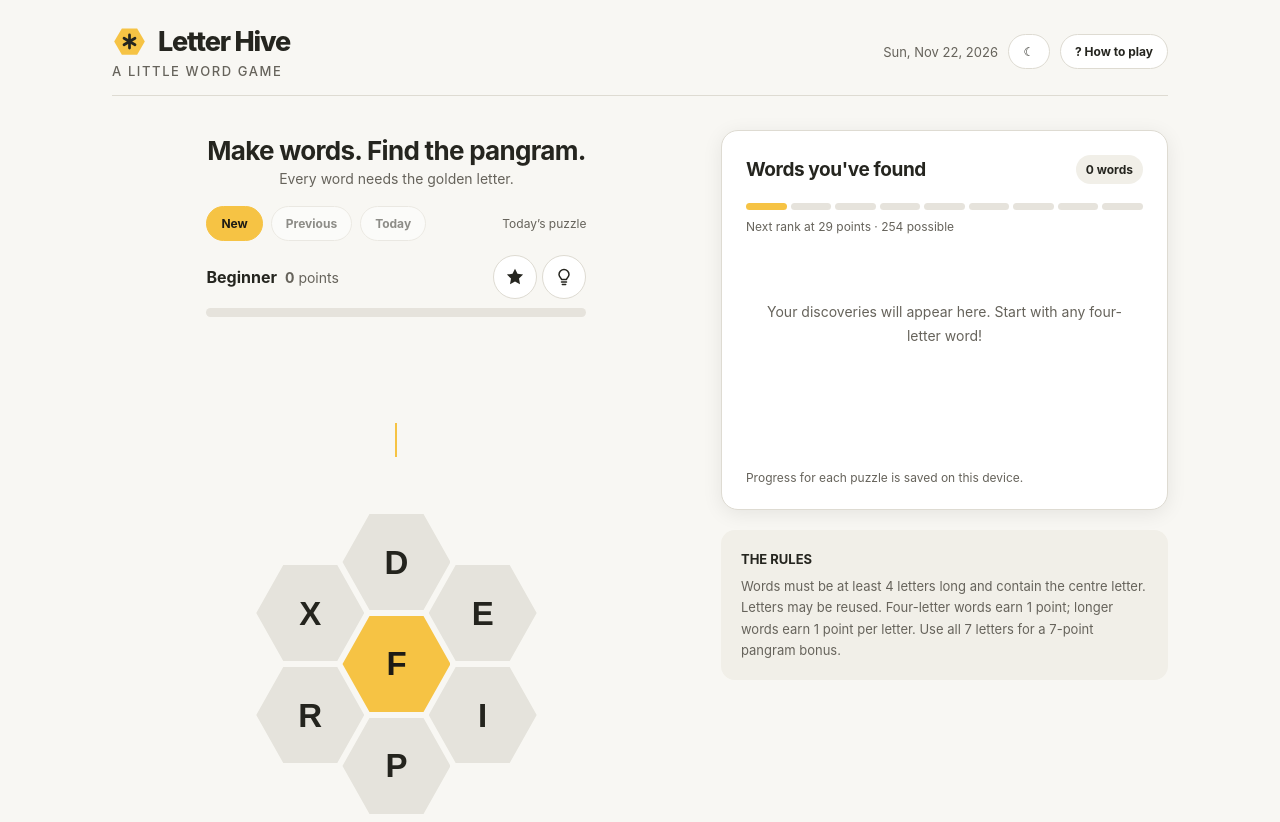
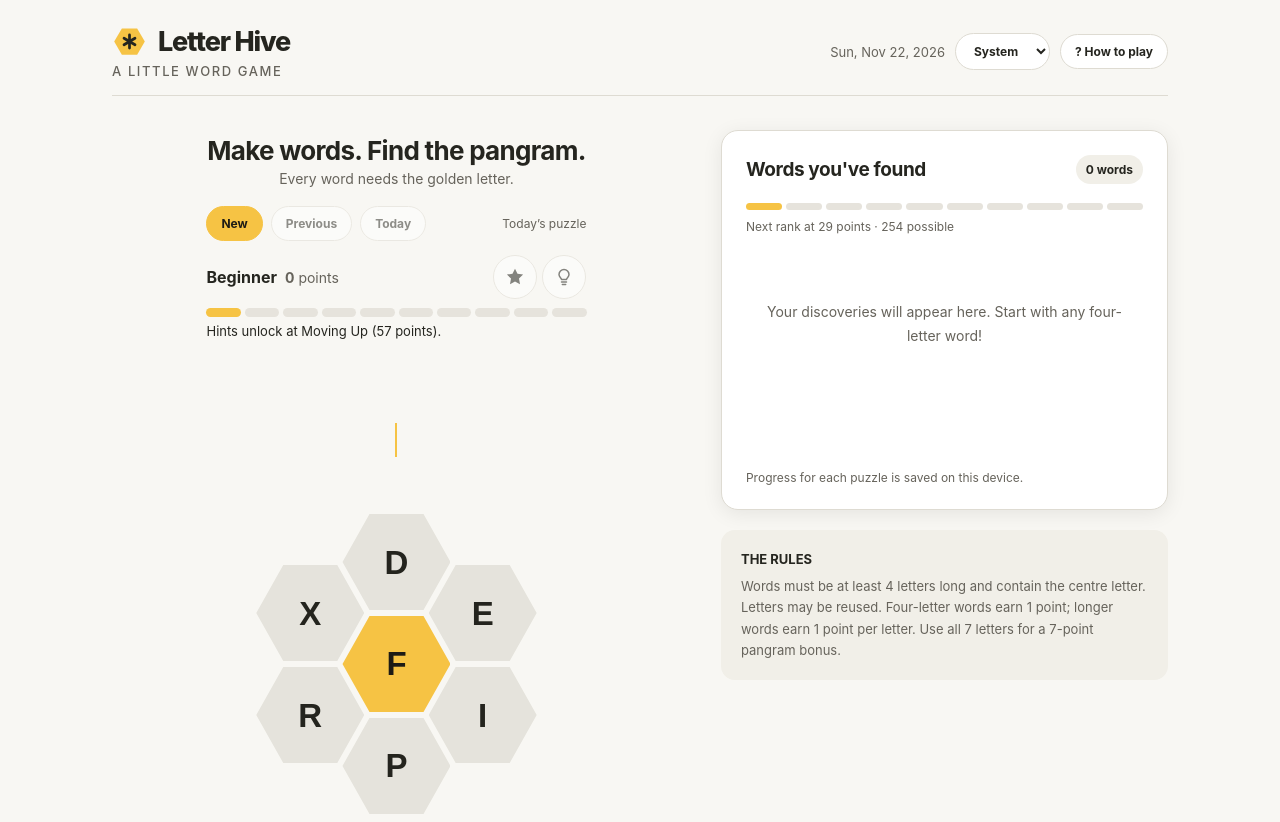
Before and after one commit to jortronQ/letter-hive, a plain HTML site: page index.html in a window 1280 px wide. Shown: the top 822 px of the page. Drawn offline with Linux system fonts and the light colour scheme.

Commit message:
Add System theme and unify rank-based gameplay controls
Closes #12
Closes #14
Closes #15

```diff
--- a/index.html
+++ b/index.html
@@ -18,16 +18,13 @@
           <div class="subtitle">A little word game</div>
         </div>
         <div class="topRight">
-          <span class="date" id="today"></span
-          ><button
-            class="pill themeBtn"
-            id="themeBtn"
-            type="button"
-            aria-label="Switch colour theme"
-            title="Switch colour theme"
-          >
-            ◐</button
-          ><button class="pill" id="howBtn" type="button">? How to play</button>
+          <span class="date" id="today"></span>
+          <select class="pill themeSelect" id="themeMode" aria-label="Colour mode">
+            <option value="system">System</option>
+            <option value="light">Light</option>
+            <option value="dark">Dark</option>
+          </select>
+          <button class="pill" id="howBtn" type="button">? How to play</button>
         </div>
       </header>
       <main class="content">
@@ -78,7 +75,7 @@
                 </button>
               </div>
             </div>
-            <div class="track"><div id="progress"></div></div>
+            <div class="ranks scoreRanks" id="progress" aria-hidden="true"></div>
             <div class="hintRow">
               <p id="puzzleClue" role="status" aria-atomic="true" tabindex="-1"></p>
               <button class="pill hintIcon" id="strongerHint" type="button"
@@ -137,7 +134,7 @@
               <h2 id="foundHeading" tabindex="-1">Words you've found</h2>
               <span class="counter" id="count">0 words</span>
             </div>
-            <div class="ranks" id="ranks"></div>
+            <div class="ranks" id="ranks" aria-hidden="true"></div>
             <div class="next" id="next"></div>
             <div class="found" id="found">
               <div class="empty">
--- a/letter-hive.css
+++ b/letter-hive.css
@@ -110,19 +110,6 @@ input:focus-visible {
 }
 .scoretitle > span {
   color: #66645e;
-}
-.track {
-  width: 100%;
-  height: 9px;
-  background: #e9e7df;
-  border-radius: 100px;
-  overflow: hidden;
-}
-.track > div {
-  height: 100%;
-  background: #efbd39;
-  border-radius: 100px;
-  transition: width 0.25s;
 }
 .entry {
   height: 62px;
@@ -486,13 +473,11 @@ body {
 :root[data-theme="dark"] .hex:hover {
   filter: brightness(1.14);
 }
-.track > div,
+.ranks i {
+  background: var(--track);
+}
 .ranks i.done {
   background: var(--gold);
-}
-.track,
-.ranks i {
-  background: var(--track);
 }
 .panel {
   background: var(--panel);
@@ -556,9 +541,14 @@ button:focus-visible {
   flex-wrap: wrap;
   justify-content: flex-end;
 }
-.themeBtn {
-  min-width: 42px;
-  padding: 9px 12px;
+.themeSelect {
+  font-family: inherit;
+  cursor: pointer;
+}
+
+.themeSelect:focus-visible {
+  outline: 3px solid var(--focus);
+  outline-offset: 2px;
 }
 .hex {
   line-height: 1;
@@ -572,8 +562,12 @@ button:focus-visible {
   }
 }
 
-#progress {
-  width: 0%;
+.scoreRanks {
+  margin: 0;
+}
+
+.scoreRanks i {
+  height: 9px;
 }
 
 .foot a {
--- a/letter-hive.js
+++ b/letter-hive.js
@@ -1,5 +1,24 @@
 (async () => {
   "use strict";
+  const $ = (id) => document.getElementById(id);
+  const themeSelect = $("themeMode");
+  const systemTheme = window.matchMedia?.("(prefers-color-scheme: dark)");
+  themeSelect.value = "system";
+  try {
+    const savedTheme = localStorage.getItem("letterhive-theme");
+    if (savedTheme === "light" || savedTheme === "dark") themeSelect.value = savedTheme;
+  } catch {}
+  function applyTheme() {
+    const mode = themeSelect.value;
+    document.documentElement.dataset.theme =
+      mode === "system" ? (systemTheme?.matches ? "dark" : "light") : mode;
+  }
+  themeSelect.addEventListener("change", () => {
+    try { localStorage.setItem("letterhive-theme", themeSelect.value); } catch {}
+    applyTheme();
+  });
+  systemTheme?.addEventListener?.("change", applyTheme);
+  applyTheme();
   const controls = document.querySelectorAll(".hex, .actions button, .puzzleNav button, #hintBtn");
   controls.forEach((button) => (button.disabled = true));
   const response = await fetch("data/puzzles.json");
@@ -12,38 +31,6 @@
     .then((result) => result.ok ? result.json() : {})
     .then((data) => data ?? {})
     .catch(() => ({}));
-  const $ = (id) => document.getElementById(id);
-  const userTheme = (() => {
-    try {
-      return localStorage.getItem("letterhive-theme");
-    } catch {
-      return null;
-    }
-  })();
-  const prefersDark =
-    window.matchMedia &&
-    window.matchMedia("(prefers-color-scheme: dark)").matches;
-  let theme =
-    userTheme === "dark" || userTheme === "light"
-      ? userTheme
-      : prefersDark
-        ? "dark"
-        : "light";
-  function applyTheme() {
-    document.documentElement.dataset.theme = theme;
-    $("themeBtn").textContent = theme === "dark" ? "☀" : "☾";
-    $("themeBtn").title =
-      theme === "dark" ? "Switch to light mode" : "Switch to dark mode";
-    $("themeBtn").setAttribute("aria-label", $("themeBtn").title);
-  }
-  $("themeBtn").addEventListener("click", () => {
-    theme = theme === "dark" ? "light" : "dark";
-    try {
-      localStorage.setItem("letterhive-theme", theme);
-    } catch {}
-    applyTheme();
-  });
-  applyTheme();
   const now = new Date();
   const dayKey = [
     now.getFullYear(),
@@ -128,25 +115,32 @@
     "Genius",
     "Queen Bee",
   ];
+  const hintUnlockLevel = 2;
+  const rankThreshold = (level) => Math.ceil(total * level / (ranks.length - 1));
+  let rankLevel = 0;
+
+  function paintRankBar(bar) {
+    bar.replaceChildren();
+    ranks.forEach((rank, level) => {
+      const segment = document.createElement("i");
+      segment.title = `${rank} · ${rankThreshold(level)} points`;
+      if (level <= rankLevel) segment.className = "done";
+      bar.append(segment);
+    });
+  }
   function paintScore() {
     const n = found.reduce((sum, w) => sum + score(w), 0);
+    rankLevel = ranks.findLastIndex((_, level) => n >= rankThreshold(level));
     $("points").textContent = n;
-    $("progress").style.width =
-      (total ? Math.min(100, (100 * n) / total) : 0) + "%";
-    const level = n >= total ? 9 : Math.min(8, Math.floor((n / total) * 9));
-    $("rank").textContent = ranks[level];
+    $("rank").textContent = ranks[rankLevel];
     $("count").textContent =
       found.length + " word" + (found.length === 1 ? "" : "s");
-    $("ranks").replaceChildren();
-    for (let i = 0; i < 9; i++) {
-      const mark = document.createElement("i");
-      if (i <= level) mark.className = "done";
-      $("ranks").append(mark);
-    }
+    paintRankBar($("progress"));
+    paintRankBar($("ranks"));
     $("next").textContent =
-      level === 9
+      rankLevel === ranks.length - 1
         ? "Perfect! You found every word."
-        : `Next rank at ${Math.ceil(((level + 1) * total) / 9)} points · ${total} possible`;
+        : `Next rank at ${rankThreshold(rankLevel + 1)} points · ${total} possible`;
     const preview = $("foundPreview");
     preview.replaceChildren();
     for (const word of [...found].reverse()) {
@@ -204,6 +198,7 @@
     return [...dictionary].filter((word) => !solved.has(word));
   }
   function selectHint(pangramsOnly = false) {
+    if (rankLevel < hintUnlockLevel) return;
     const missing = missingWords();
     const eligible = pangramsOnly ? missing.filter(isPangram) : missing;
     if (pangramsOnly && eligible.length === 0) return;
@@ -218,11 +213,17 @@
     paintHint(missing, true);
   }
   function paintHint(missing = missingWords(), requested = false) {
-    const level = hintLevels.get(hintTarget);
+    const locked = rankLevel < hintUnlockLevel;
+    const level = locked ? undefined : hintLevels.get(hintTarget);
     const clue = $("puzzleClue");
-    const text = hintTarget
-      ? describeHint(hintTarget, level)
-      : requested && !missing.length ? "You’ve found every word!" : "";
+    let text = "";
+    if (locked) {
+      text = `Hints unlock at ${ranks[hintUnlockLevel]} (${rankThreshold(hintUnlockLevel)} points).`;
+    } else if (level) {
+      text = describeHint(hintTarget, level);
+    } else if (requested && !missing.length) {
+      text = "You’ve found every word!";
+    }
     if (clue.textContent !== text) {
       clue.textContent = text;
       clue.scrollTop = 0;
@@ -230,13 +231,14 @@
     clue.tabIndex = text ? 0 : -1;
 
     const hintButton = $("hintBtn");
-    const hintLabel = hintTarget ? "Different hint" : "Hint";
+    const hintLabel = level ? "Different hint" : "Hint";
     hintButton.setAttribute("aria-label", hintLabel);
     hintButton.title = hintLabel;
-    $("hintIcon").hidden = Boolean(hintTarget);
-    $("differentHintIcon").hidden = !hintTarget;
-    hintButton.disabled = Boolean(hintTarget && missing.length < 2);
+    $("hintIcon").hidden = Boolean(level);
+    $("differentHintIcon").hidden = !level;
+    hintButton.disabled = locked || Boolean(level && missing.length < 2);
     $("pangramHint").hidden = !missing.some(isPangram);
+    $("pangramHint").disabled = locked;
     $("strongerHint").hidden = !level;
     $("strongerHint").disabled = !level || level === strongestHint;
   }
@@ -342,7 +344,7 @@
   $("pangramHint").addEventListener("click", () => selectHint(true));
   $("strongerHint").addEventListener("click", () => {
     const level = hintLevels.get(hintTarget);
-    if (!level || level >= strongestHint) return;
+    if (rankLevel < hintUnlockLevel || !level || level >= strongestHint) return;
     hintLevels.set(hintTarget, level + 1);
     saveHints();
     paintHint();
@@ -364,7 +366,7 @@
       e.altKey ||
       e.ctrlKey ||
       e.metaKey ||
-      e.target.matches("input,textarea")
+      e.target.matches("input,textarea,select")
     )
       return;
     if (e.target.matches("button") && (e.key === "Enter" || e.key === " ")) return;
```
Also changed, not shown: 2 other files.
